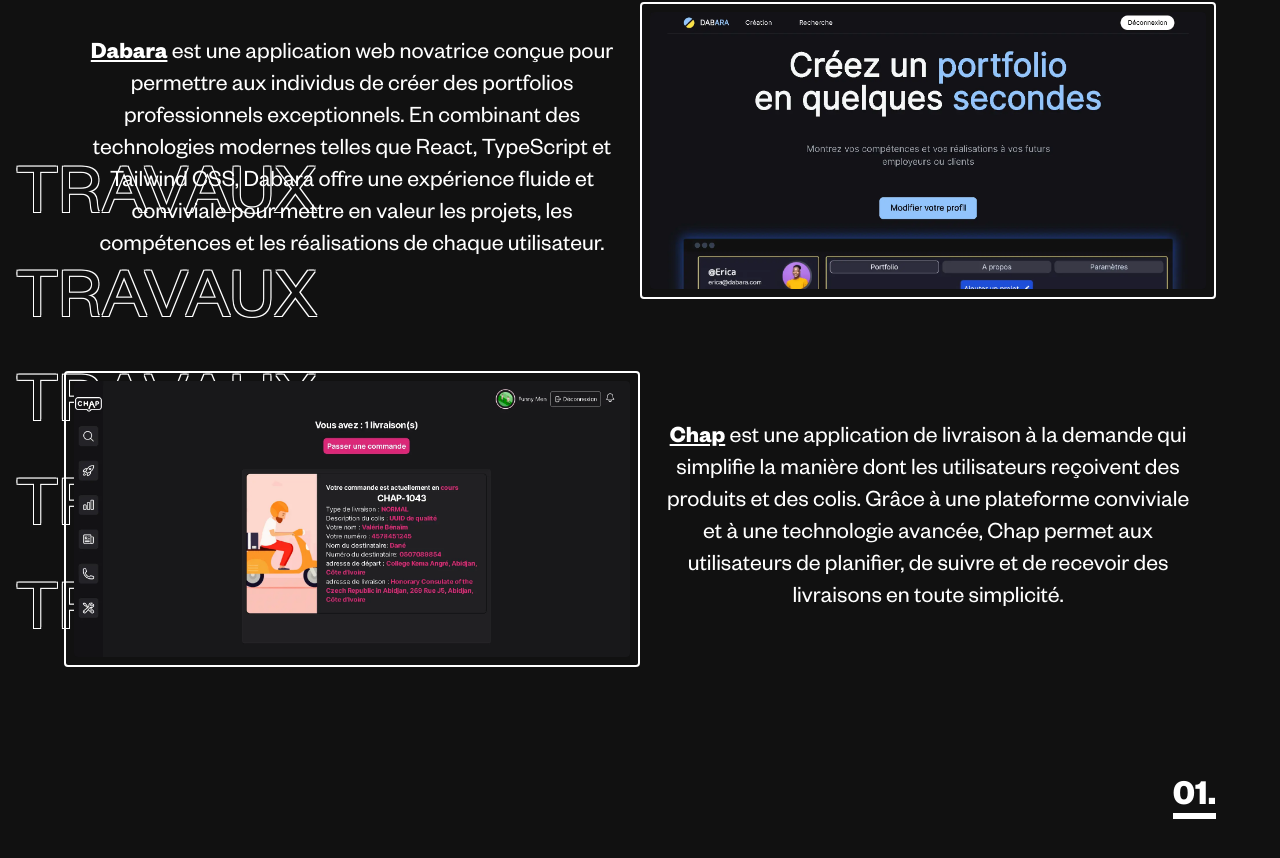
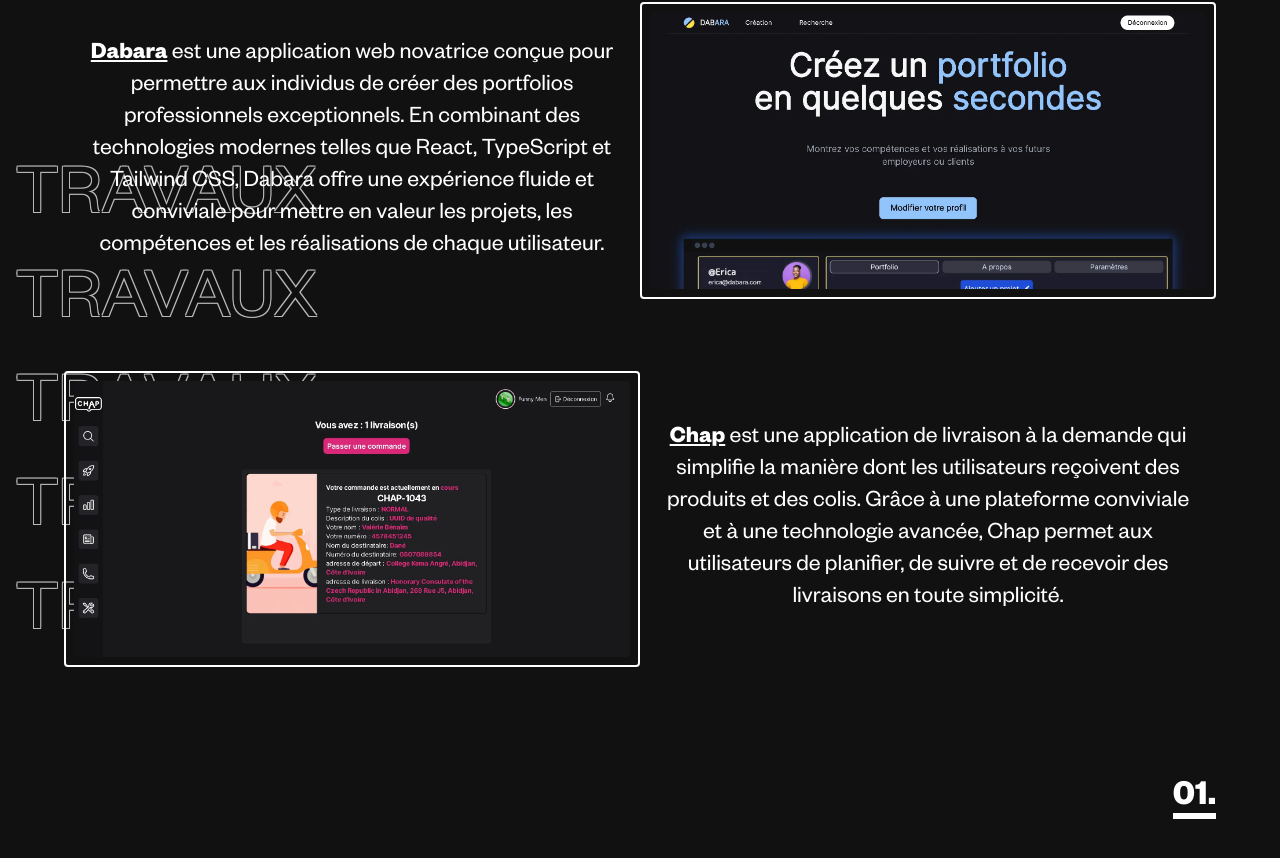
Before and after one commit to IsraelBoka/portfolio, a SvelteKit app: page /travaux in a window 1280 px wide. Shown: the part 598-1456 px from the top of the page. Built offline with nearby package versions, Linux system fonts and the light colour scheme.

Commit message:
opacity on marquees

```diff
--- a/src/routes/+page.svelte
+++ b/src/routes/+page.svelte
@@ -5,7 +5,7 @@
 
 <section class="">
 	<div id="background-text " class="pointer-events-none absolute z-0 w-full">
-		<div class="relative flex overflow-x-hidden text-[#111111] text-stroke-3">
+		<div class="relative flex overflow-x-hidden text-[#111111] opacity-70 text-stroke-3">
 			<div class="py-4 uppercase animate-marquee whitespace-nowrap">
 				<span class="text-5xl lg:text-9xl mx-4">Kyrie </span>
 				<span class="text-5xl lg:text-9xl mx-4">eleison </span>
@@ -14,7 +14,7 @@
 			</div>
 
 			<div
-				class="absolute py-4 uppercase top-0 animate-marquee2 whitespace-nowrap text-[#111111] text-stroke-3"
+				class="absolute py-4 uppercase top-0 opacity-70 animate-marquee2 whitespace-nowrap text-[#111111] text-stroke-3"
 			>
 				<span class="text-5xl lg:text-9xl mx-4">Kyrie </span>
 				<span class="text-5xl lg:text-9xl mx-4">eleison </span>
--- a/src/routes/travaux/+page.svelte
+++ b/src/routes/travaux/+page.svelte
@@ -7,7 +7,9 @@
 	class="pointer-events-none absolute z-0 w-full h-full top-0 bottom-0 inset-0"
 >
 	<div class="relative flex text-[#111111] text-stroke-3">
-		<div class="py-4 uppercase flex-col flex animate-marquee-up whitespace-nowrap h-screen">
+		<div
+			class="py-4 uppercase flex-col flex animate-marquee-up whitespace-nowrap h-screen opacity-70"
+		>
 			<span class="text-5xl lg:text-7xl mx-4 my-4">Travaux </span>
 			<span class="text-5xl lg:text-7xl mx-4 my-4">Travaux </span>
 			<span class="text-5xl lg:text-7xl mx-4 my-4">Travaux </span>
@@ -16,7 +18,7 @@
 		</div>
 
 		<div
-			class="absolute py-4 uppercase flex-col flex top-0 animate-marquee-down whitespace-nowrap h-screen text-[#111111] text-stroke-3"
+			class="absolute py-4 uppercase flex-col flex top-0 animate-marquee-down opacity-70 whitespace-nowrap h-screen text-[#111111] text-stroke-3"
 		>
 			<span class="text-5xl lg:text-7xl mx-4 my-4">Travaux </span>
 			<span class="text-5xl lg:text-7xl mx-4 my-4">Travaux </span>
```
